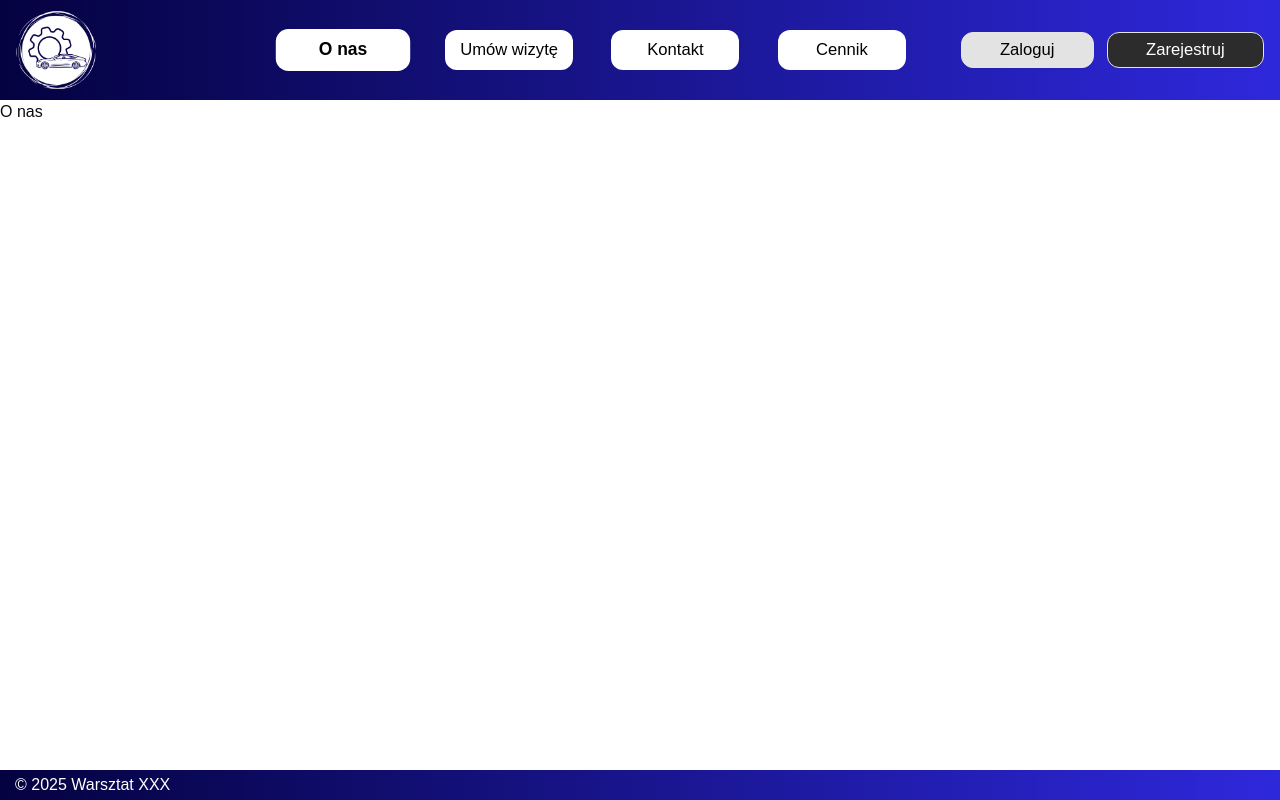
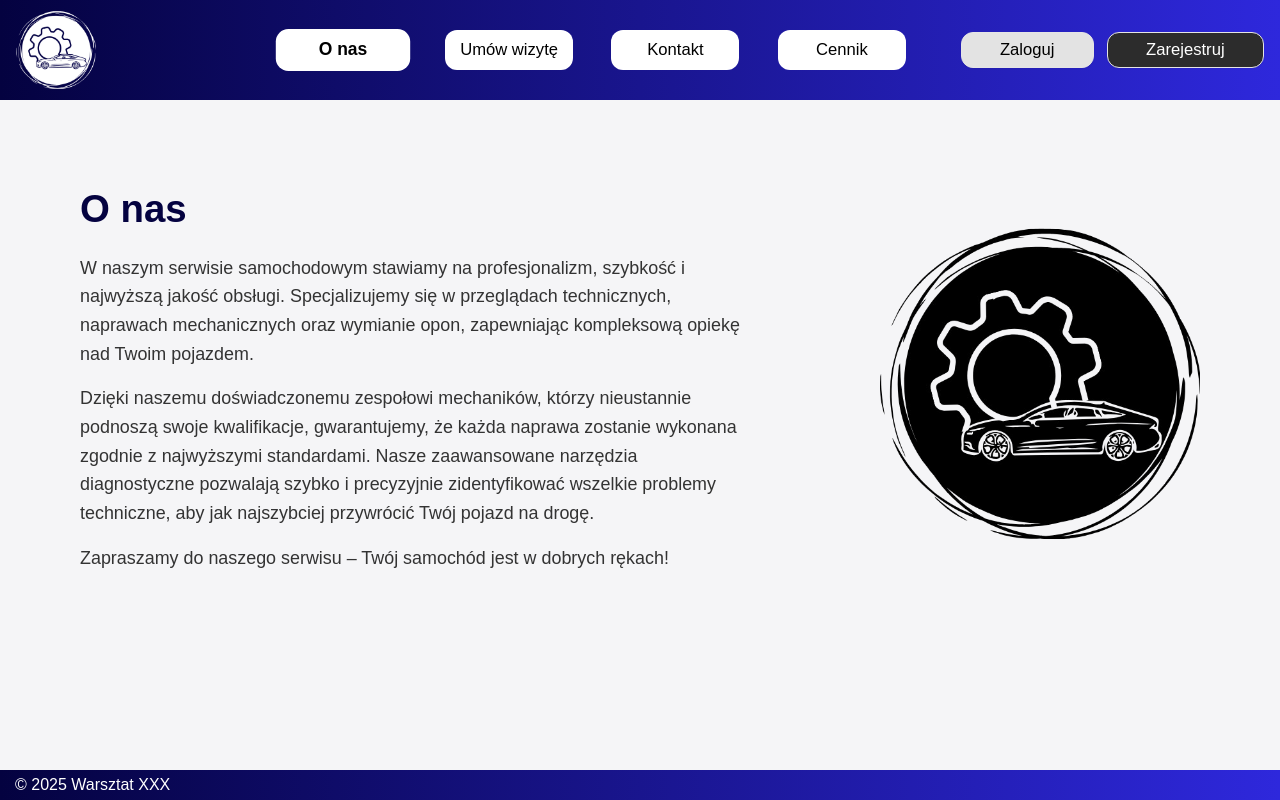
Before and after one commit to KorneliaBlaszczuk/PW-Drive, a Next.js app: page /about in a window 1280 px wide. Built offline with nearby package versions, Linux system fonts and the light colour scheme; a web font is replaced by a local one.

Commit message:
Added final about us

```diff
--- /dev/null
+++ b/src/app/about/page.module.scss
@@ -0,0 +1,33 @@
+.aboutContainer {
+    display: flex;
+    justify-content: space-between;
+    align-items: center;
+    margin: 0 auto;
+    padding: 10vh;
+}
+
+.aboutText {
+    width: 60%;
+    text-align: left;
+}
+
+.aboutText h2 {
+    font-size: 3vw;
+    color: #040240;
+    font-weight: bold;
+    margin-bottom: 2vh;
+}
+
+.aboutText p {
+    font-size: 1.4vw;
+    line-height: 1.6;
+    margin-bottom: 2vh;
+    color: #333;
+}
+
+.appLogo {
+    padding-left: 5vw;
+    max-width: 40vw;
+    max-height: 40vh;
+    object-fit: contain;
+}
--- a/src/app/about/page.tsx
+++ b/src/app/about/page.tsx
@@ -1,7 +1,28 @@
+import styles from './page.module.scss';
+
 export default function About() {
     return (
-        <div>
-            <h1>O nas</h1>
+        <div className={styles.aboutContainer}>
+            <div className={styles.aboutText}>
+                <h2>O nas</h2>
+                <p>
+                    W naszym serwisie samochodowym stawiamy na profesjonalizm, szybkość i najwyższą jakość obsługi.
+                    Specjalizujemy się w przeglądach technicznych, naprawach mechanicznych oraz wymianie opon,
+                    zapewniając kompleksową opiekę nad Twoim pojazdem.
+                </p>
+                <p>
+                    Dzięki naszemu doświadczonemu zespołowi mechaników, którzy nieustannie podnoszą swoje kwalifikacje,
+                    gwarantujemy, że każda naprawa zostanie wykonana zgodnie z najwyższymi standardami. Nasze zaawansowane
+                    narzędzia diagnostyczne pozwalają szybko i precyzyjnie zidentyfikować wszelkie problemy techniczne,
+                    aby jak najszybciej przywrócić Twój pojazd na drogę.
+                </p>
+                <p>
+                    Zapraszamy do naszego serwisu – Twój samochód jest w dobrych rękach!
+                </p>
+            </div>
+            <div>
+                <img className={styles.appLogo} src='/logo_black.png' alt='App logo black' />
+            </div>
         </div>
     )
 }
--- a/src/app/globals.css
+++ b/src/app/globals.css
@@ -41,6 +41,7 @@
 
 body {
   font-family: var(--font-sans, Arial, Helvetica, sans-serif);
+  background-color: #f5f5f7;
 }
 
 @theme inline {
@@ -119,6 +120,7 @@ body {
   * {
     @apply border-border outline-ring/50;
   }
+
   body {
     @apply bg-background text-foreground;
   }
```
